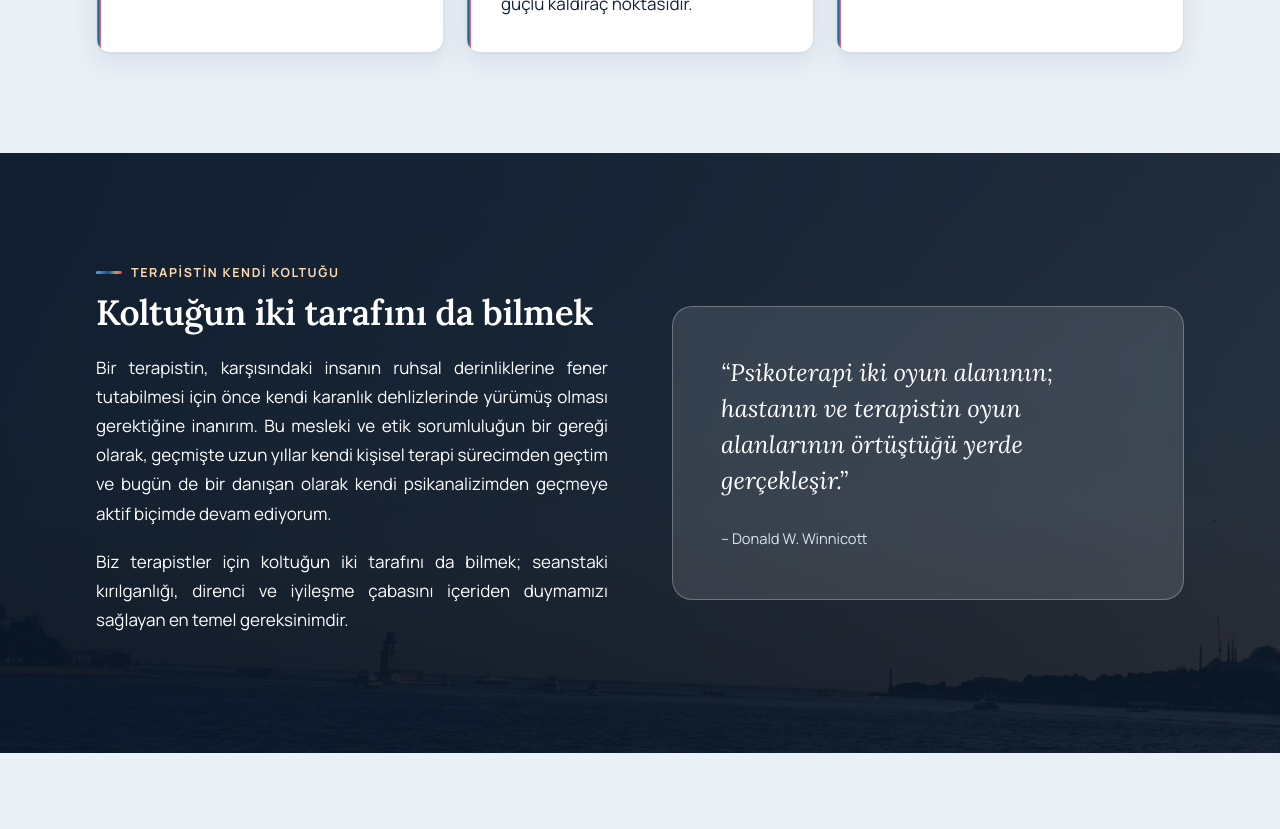
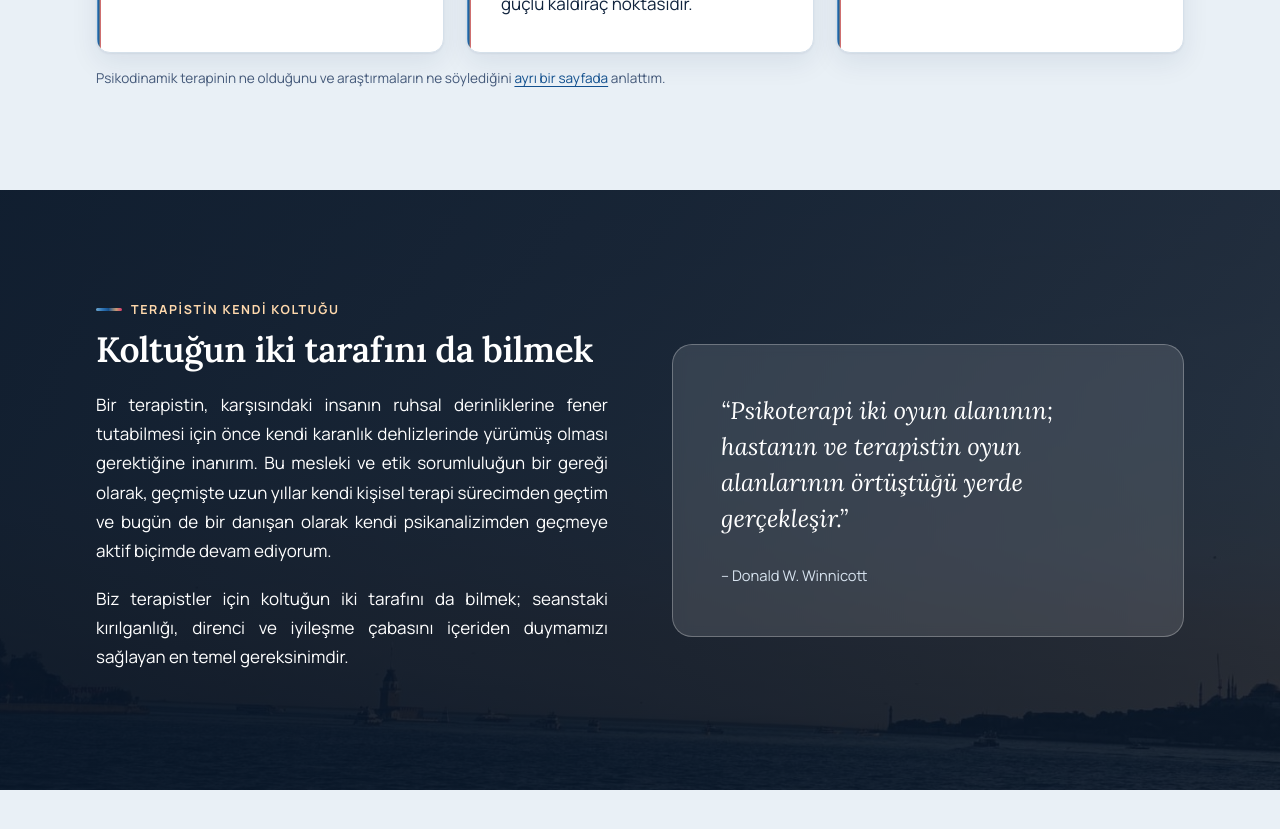
Before and after one commit to soydan-code/pskeminsoydan, a plain HTML site: page index.html in a window 1280 px wide. Shown: the part 2340-3169 px from the top of the page. Drawn offline with Linux system fonts and the light colour scheme.

Commit message:
Ana sayfa: Yaklaşımım bölümünden psikodinamik terapi sayfasına bağlantı
.approach kapsayıcısının altına tek paragraf; yeni CSS yok, mevcut .yazar
sınıfı kullanıldı (kontrast 6,18:1 ve üstü).

Co-Authored-By: Claude Sonnet 5.5 <noreply@anthropic.com>
Claude-Session: https://claude.ai/code/session_01CkRfVGEnby4SwUnK5iV2WV

```diff
--- a/index.html
+++ b/index.html
@@ -219,6 +219,7 @@
           </p>
         </article>
       </div>
+      <p class="yazar">Psikodinamik terapinin ne olduğunu ve araştırmaların ne söylediğini <a href="/psikodinamik-terapi-nedir">ayrı bir sayfada</a> anlattım.</p>
     </div>
   </section>
 
```
